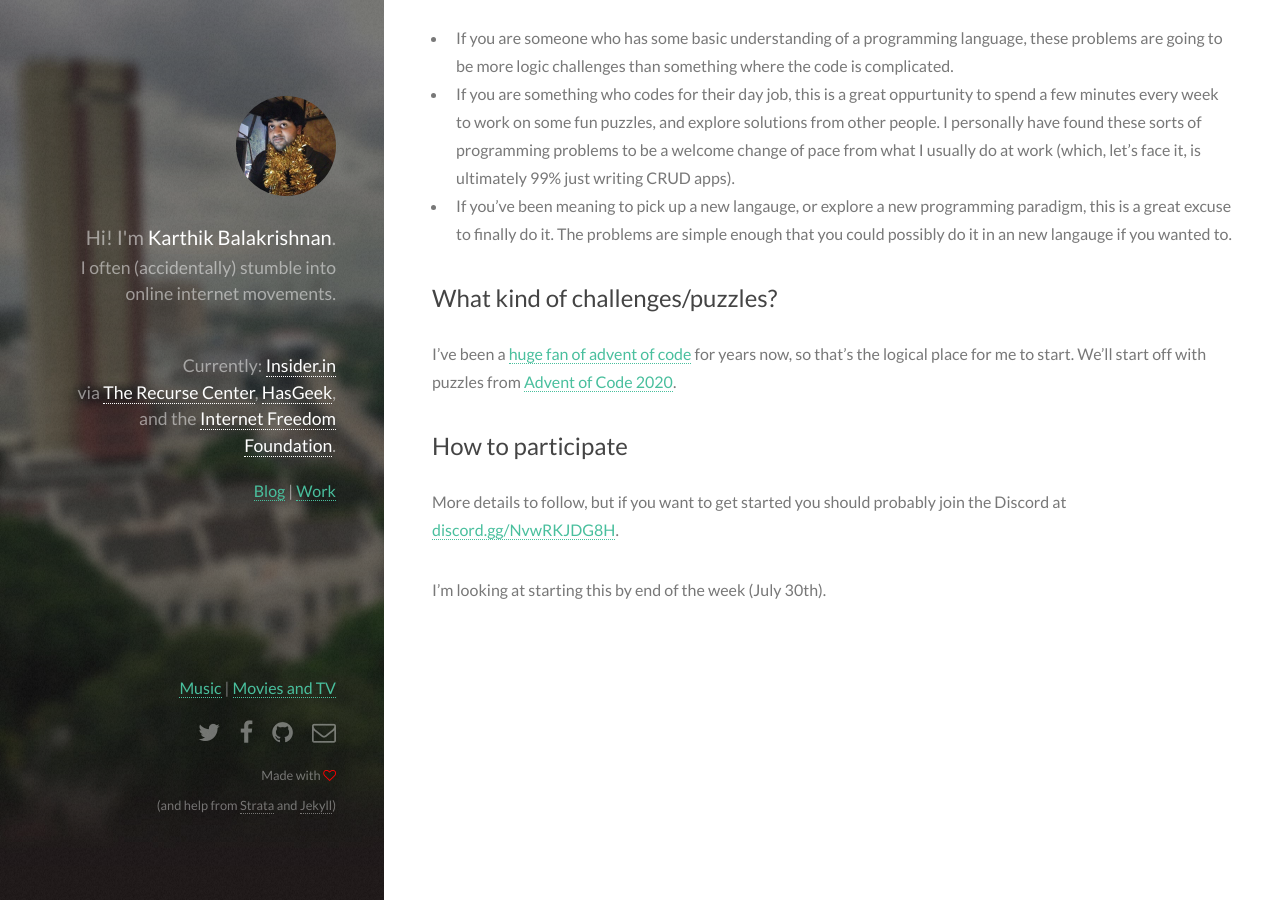
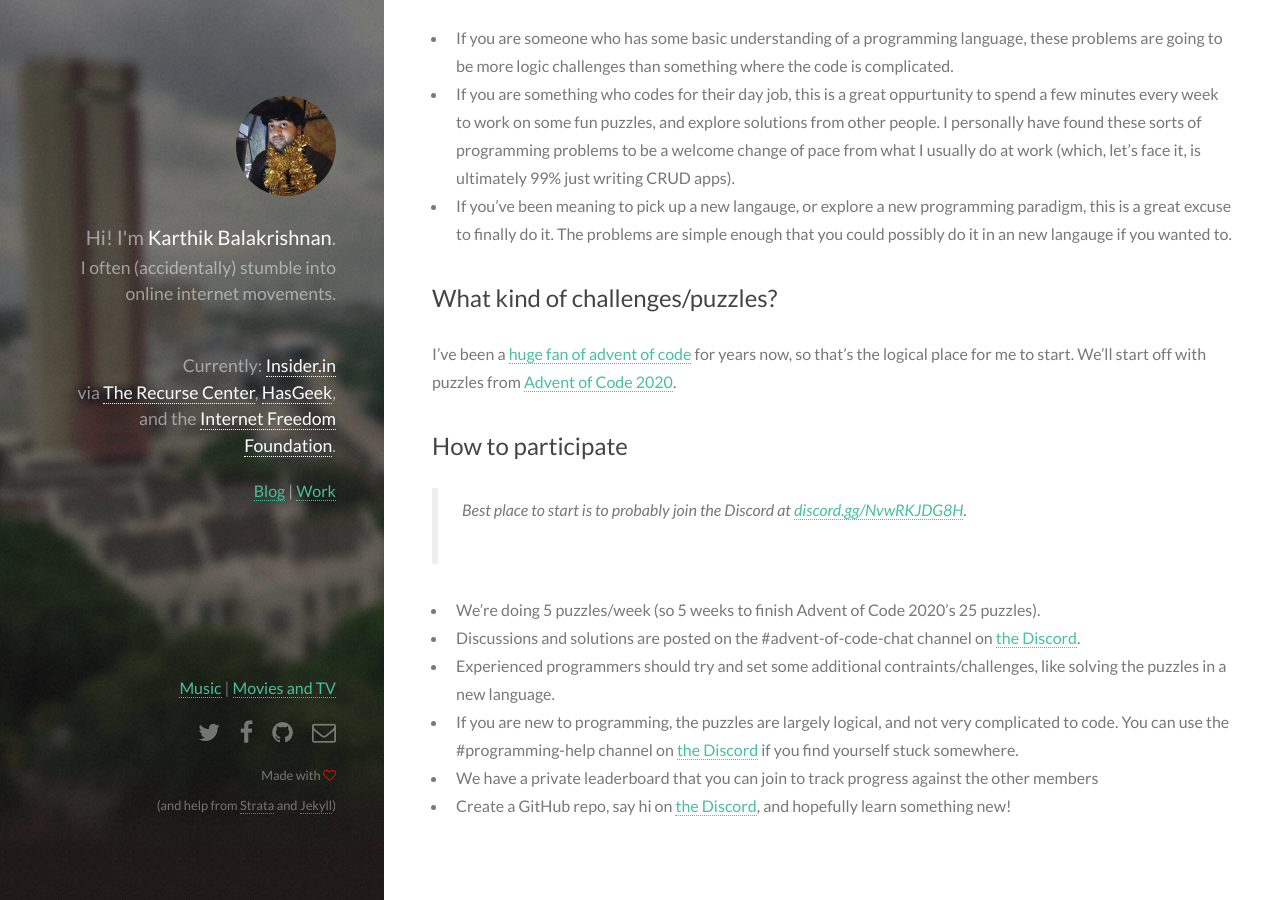
Before and after one commit to karthikb351/karthikb351, a Jekyll site: the page built from _posts/2021-07-26-join-our-advent-of-code-community-on-discord.md, in a window 1280 px wide and 900 px high, scrolled down 686 px. Built offline with Jekyll 4.4.1, drawn with Linux system fonts in a browser that asks for light colours; comment, search, counter and statistics services are not loaded.

Commit message:
Update from Forestry.io karthikb351@gmail.com updated _posts/2021-07-26-join-our-advent-of-code-community-on-discord.md

```diff
--- a/_posts/2021-07-26-join-our-advent-of-code-community-on-discord.md
+++ b/_posts/2021-07-26-join-our-advent-of-code-community-on-discord.md
@@ -23,15 +23,17 @@
 * If you are something who codes for their day job, this is a great oppurtunity to spend a few minutes every week to work on some fun puzzles, and explore solutions from other people. I personally have found these sorts of programming problems to be a welcome change of pace from what I usually do at work (which, let's face it, is ultimately 99% just writing  CRUD apps).
 * If you've been meaning to pick up a new langauge, or explore a new programming paradigm, this is a great excuse to finally do it. The problems are simple enough that you could possibly do it in an new langauge if you wanted to.
 
-
-
 ## What kind of challenges/puzzles?
 
 I've been a [huge fan of advent of code](https://karthikbalakrishnan.com/blog/how-advent-of-code-made-me-love-competitive-programming-again) for years now, so that's the logical place for me to start. We'll start off with puzzles from [Advent of Code 2020](https://adventofcode.com/2020).
 
-
 ## How to participate
 
-More details to follow, but if you want to get started you should probably join the Discord at [discord.gg/NvwRKJDG8H](https://discord.gg/NvwRKJDG8H).
+> Best place to start is to probably join the Discord at [discord.gg/NvwRKJDG8H](https://discord.gg/NvwRKJDG8H).
 
-I'm looking at starting this by end of the week (July 30th).
+* We're doing 5 puzzles/week (so 5 weeks to finish Advent of Code 2020's 25 puzzles).
+* Discussions and solutions are posted on the `#advent-of-code-chat` channel on [the Discord](https://discord.gg/NvwRKJDG8H).
+* Experienced programmers should try and set some additional contraints/challenges, like solving the puzzles in a new language.
+* If you are new to programming, the puzzles are largely logical, and not very complicated to code. You can use the `#programming-help` channel on [the Discord](https://discord.gg/NvwRKJDG8H) if you find yourself stuck somewhere.
+* We have a private leaderboard that you can join to track progress against the other members
+* Create a GitHub repo, say hi on [the Discord](https://discord.gg/NvwRKJDG8H), and hopefully learn something new!
```
